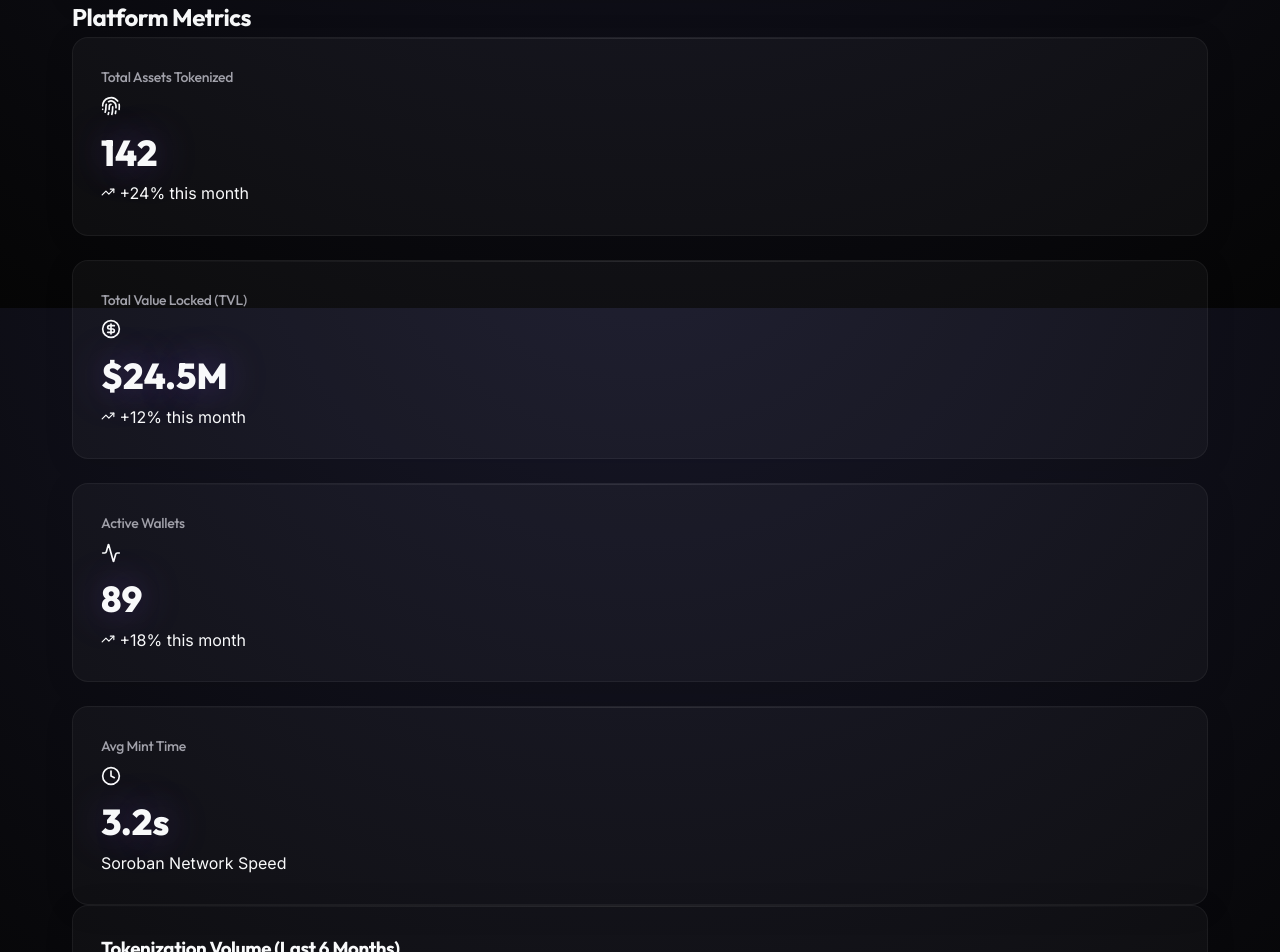
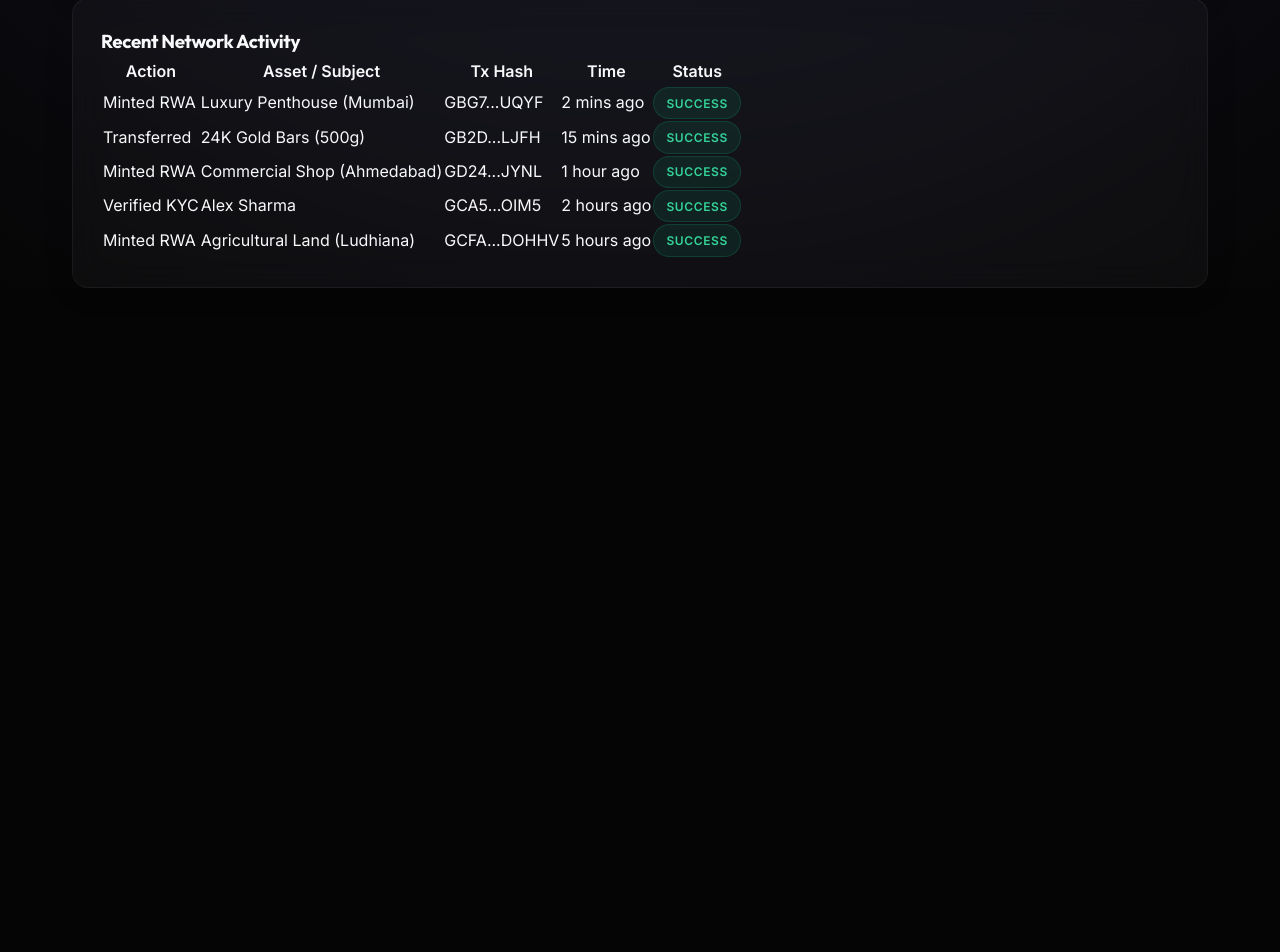
Before and after one commit to nandita141/AssetVault, a Next.js app in the folder frontend/: page /analytics in a window 1280 px wide. Shown: the part 1292-2244 px from the top of the page. After the commit the page ends 1580 px from the top, so only its background shows below. Built offline with nearby package versions, Linux system fonts and the light colour scheme.

Commit message:
Declutter analytics dashboard to keep only 4 main features

```diff
--- a/frontend/src/app/analytics/page.tsx
+++ b/frontend/src/app/analytics/page.tsx
@@ -39,22 +39,6 @@ const countriesData = [
   { name: 'India', flag: '🇮🇳', percentage: '100%' }
 ];
 
-// AssetVault Business Data
-const monthlyVolumeData = [
-  { name: 'Jan', volume: 15 },
-  { name: 'Feb', volume: 22 },
-  { name: 'Mar', volume: 45 },
-  { name: 'Apr', volume: 60 },
-  { name: 'May', volume: 85 },
-  { name: 'Jun', volume: 142 },
-];
-
-const assetClassData = [
-  { name: 'Real Estate', value: 65, color: '#8b5cf6' },
-  { name: 'Precious Metals', value: 20, color: '#3b82f6' },
-  { name: 'Vehicles', value: 10, color: '#10b981' },
-  { name: 'Fine Art', value: 5, color: '#f59e0b' },
-];
 
 const recentActivity = [
   { id: '1', action: 'Minted RWA', asset: 'Luxury Penthouse (Mumbai)', time: '2 mins ago', hash: 'GBG7...UQYF', status: 'Success' },
@@ -208,122 +192,6 @@ export default function AnalyticsDashboard() {
         </div>
       </div>
 
-      {/* --- ASSETVAULT BUSINESS METRICS --- */}
-      <h2 className="text-2xl font-bold text-white mb-6 font-outfit animate-fade-in stagger-3" style={{ animationDelay: '0.4s' }}>Platform Metrics</h2>
-
-      {/* KPIs */}
-      <div className="grid grid-cols-1 md:grid-cols-2 lg:grid-cols-4 gap-6 mb-8 animate-fade-in stagger-3" style={{ animationDelay: '0.5s' }}>
-        <div className="card glass-panel">
-          <div className="flex justify-between items-start mb-4">
-            <h3 className="card-title text-gray-400">Total Assets Tokenized</h3>
-            <div className="p-2 bg-purple-500/10 rounded-lg text-purple-400 border border-purple-500/20">
-              <Fingerprint size={20} />
-            </div>
-          </div>
-          <div className="card-value title-glow text-white">142</div>
-          <div className="text-sm text-emerald-400 flex items-center gap-1 mt-2">
-            <TrendingUp size={14} /> +24% this month
-          </div>
-        </div>
-
-        <div className="card glass-panel">
-          <div className="flex justify-between items-start mb-4">
-            <h3 className="card-title text-gray-400">Total Value Locked (TVL)</h3>
-            <div className="p-2 bg-blue-500/10 rounded-lg text-blue-400 border border-blue-500/20">
-              <CircleDollarSign size={20} />
-            </div>
-          </div>
-          <div className="card-value title-glow text-white">$24.5M</div>
-          <div className="text-sm text-emerald-400 flex items-center gap-1 mt-2">
-            <TrendingUp size={14} /> +12% this month
-          </div>
-        </div>
-
-        <div className="card glass-panel">
-          <div className="flex justify-between items-start mb-4">
-            <h3 className="card-title text-gray-400">Active Wallets</h3>
-            <div className="p-2 bg-emerald-500/10 rounded-lg text-emerald-400 border border-emerald-500/20">
-              <Activity size={20} />
-            </div>
-          </div>
-          <div className="card-value title-glow text-white">89</div>
-          <div className="text-sm text-emerald-400 flex items-center gap-1 mt-2">
-            <TrendingUp size={14} /> +18% this month
-          </div>
-        </div>
-
-        <div className="card glass-panel">
-          <div className="flex justify-between items-start mb-4">
-            <h3 className="card-title text-gray-400">Avg Mint Time</h3>
-            <div className="p-2 bg-amber-500/10 rounded-lg text-amber-400 border border-amber-500/20">
-              <Clock size={20} />
-            </div>
-          </div>
-          <div className="card-value title-glow text-white">3.2s</div>
-          <div className="text-sm text-emerald-400 flex items-center gap-1 mt-2">
-            Soroban Network Speed
-          </div>
-        </div>
-      </div>
-
-      {/* Charts Section */}
-      <div className="grid grid-cols-1 lg:grid-cols-3 gap-6 mb-8 animate-fade-in stagger-3" style={{ animationDelay: '0.6s' }}>
-
-        {/* Tokenization Volume (Bar Chart) */}
-        <div className="card glass-panel lg:col-span-2">
-          <h3 className="text-lg font-bold text-white mb-6 font-outfit">Tokenization Volume (Last 6 Months)</h3>
-          <div className="h-[300px] w-full">
-            <ResponsiveContainer width="100%" height="100%">
-              <BarChart data={monthlyVolumeData}>
-                <CartesianGrid strokeDasharray="3 3" stroke="rgba(255,255,255,0.1)" vertical={false} />
-                <XAxis dataKey="name" stroke="#a1a1aa" tickLine={false} axisLine={false} />
-                <YAxis stroke="#a1a1aa" tickLine={false} axisLine={false} />
-                <RechartsTooltip
-                  contentStyle={{ backgroundColor: '#1a1a2e', border: '1px solid rgba(255,255,255,0.1)', borderRadius: '8px' }}
-                  itemStyle={{ color: '#fff' }}
-                />
-                <Bar dataKey="volume" fill="url(#colorVolume)" radius={[4, 4, 0, 0]} />
-                <defs>
-                  <linearGradient id="colorVolume" x1="0" y1="0" x2="0" y2="1">
-                    <stop offset="0%" stopColor="#8b5cf6" stopOpacity={1}/>
-                    <stop offset="100%" stopColor="#3b82f6" stopOpacity={0.8}/>
-                  </linearGradient>
-                </defs>
-              </BarChart>
-            </ResponsiveContainer>
-          </div>
-        </div>
-
-        {/* Asset Classes (Donut Chart) */}
-        <div className="card glass-panel">
-          <h3 className="text-lg font-bold text-white mb-6 font-outfit">Asset Classes</h3>
-          <div className="h-[300px] w-full flex items-center justify-center">
-            <ResponsiveContainer width="100%" height="100%">
-              <PieChart>
-                <Pie
-                  data={assetClassData}
-                  cx="50%"
-                  cy="50%"
-                  innerRadius={80}
-                  outerRadius={110}
-                  paddingAngle={5}
-                  dataKey="value"
-                  stroke="none"
-                >
-                  {assetClassData.map((entry, index) => (
-                    <Cell key={`cell-${index}`} fill={entry.color} />
-                  ))}
-                </Pie>
-                <RechartsTooltip
-                  contentStyle={{ backgroundColor: '#1a1a2e', border: '1px solid rgba(255,255,255,0.1)', borderRadius: '8px' }}
-                  itemStyle={{ color: '#fff' }}
-                />
-                <Legend layout="horizontal" verticalAlign="bottom" align="center" wrapperStyle={{ paddingTop: '20px' }} />
-              </PieChart>
-            </ResponsiveContainer>
-          </div>
-        </div>
-      </div>
 
       {/* Recent Activity Table */}
       <div className="card glass-panel animate-fade-in stagger-3" style={{ animationDelay: '0.7s' }}>
```
